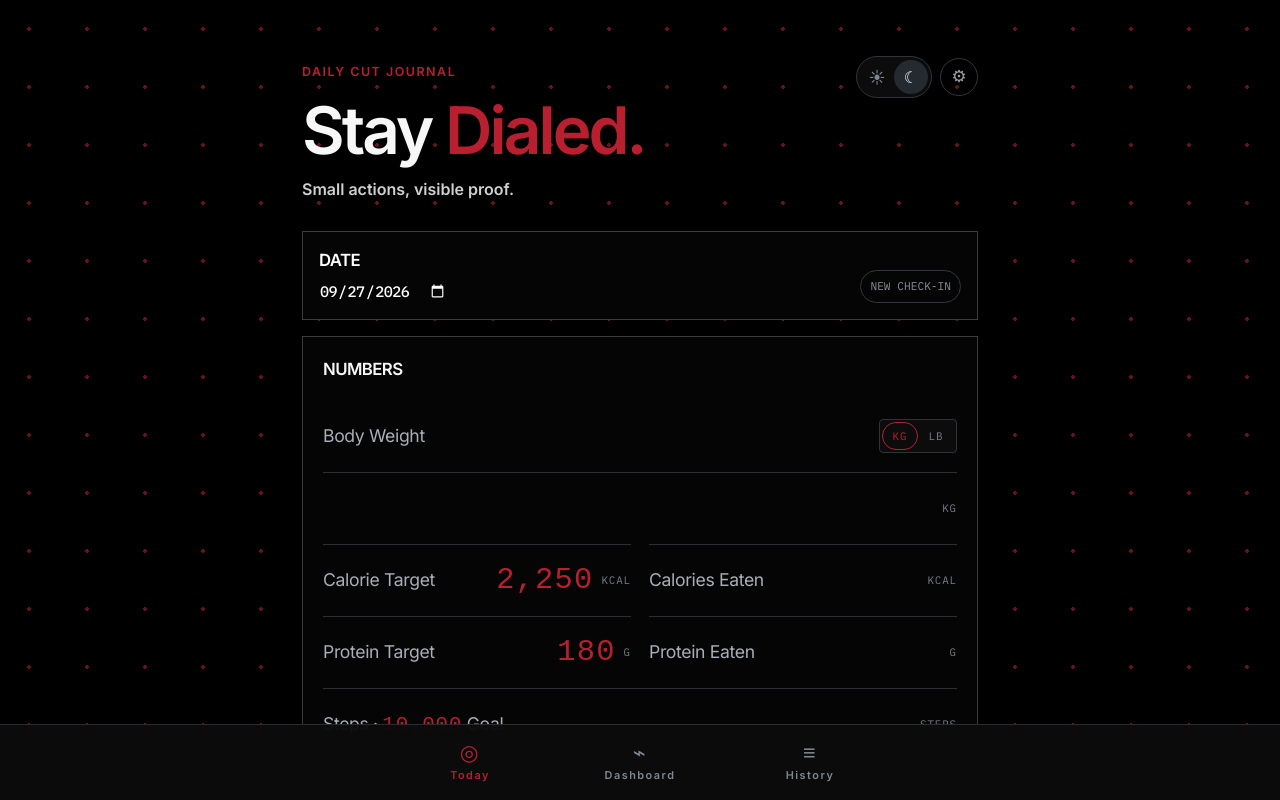
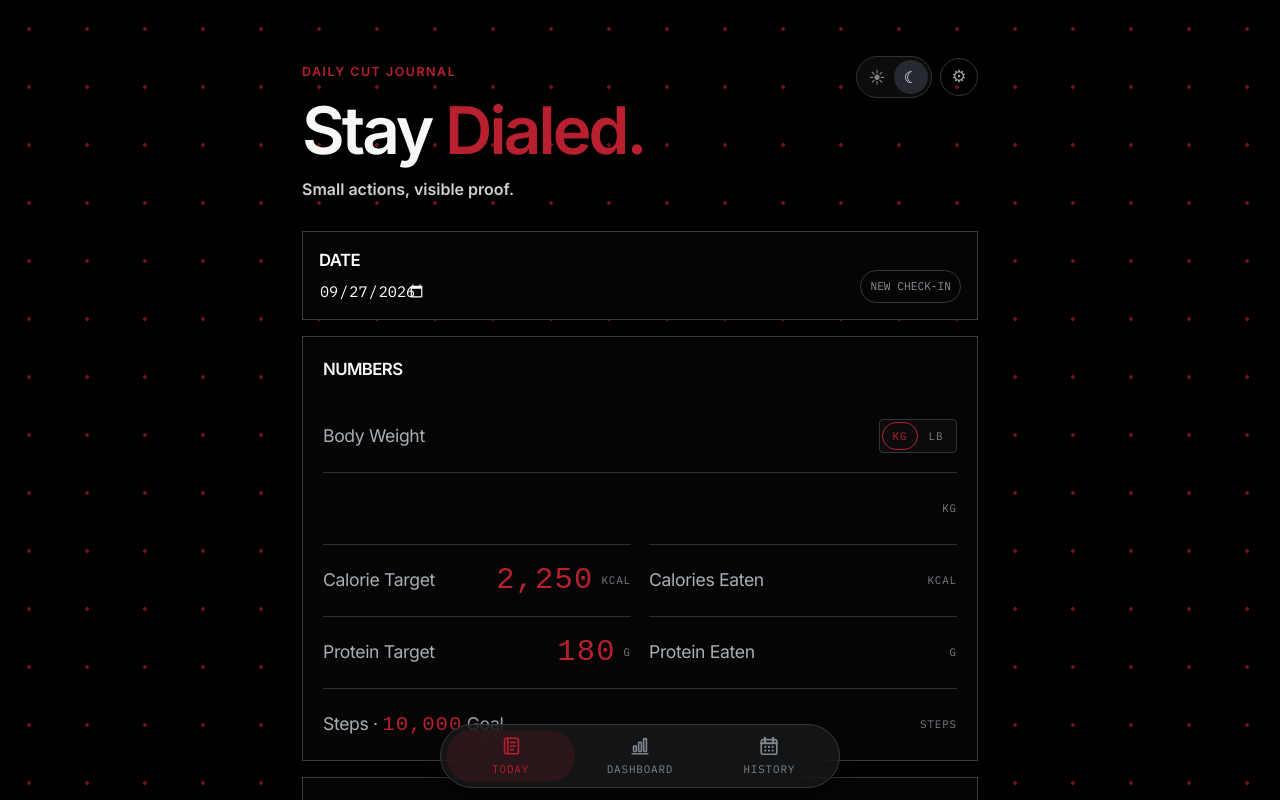
Before and after one commit to carljer000/DIALED, a React (Vite) app in the folder client/: page / in a window 1280 px wide. Shown: the top 800 px of the page. Built offline with nearby package versions, Linux system fonts and the light colour scheme; no server answers; a web font is replaced by a local one.

Commit message:
Refine daily check-in experience

```diff
--- a/client/src/components/molecules/HeadspaceDetails.jsx
+++ b/client/src/components/molecules/HeadspaceDetails.jsx
@@ -7,7 +7,24 @@ const scales = [
 ];
 
 const trainingOptions = ["Rest day", "Completed", "Missed"];
-const challengeOptions = ["Hunger", "Low energy", "Social event", "Stress", "Time", "Injury", "Other"];
+const challengeOptions = [
+  "Hunger",
+  "Cravings",
+  "Low energy",
+  "Low motivation",
+  "Boredom",
+  "Social event",
+  "Stress",
+  "Time",
+  "Injury",
+  "Other",
+];
+
+const optionLabels = {
+  "Low energy": "Low Energy",
+  "Low motivation": "Low Motivation",
+  "Social event": "Social Event",
+};
 
 function ChoiceGroup({ label, options, value, onChange, className = "detail-options" }) {
   return (
@@ -21,7 +38,7 @@ function ChoiceGroup({ label, options, value, onChange, className = "detail-opti
             aria-pressed={value === option}
             onClick={() => onChange(value === option ? "" : option)}
           >
-            {option === "Low energy" ? "Low Energy" : option === "Social event" ? "Social Event" : option}
+            {optionLabels[option] || option}
           </Button>
         ))}
       </div>
--- a/client/src/components/organisms/BottomNav.jsx
+++ b/client/src/components/organisms/BottomNav.jsx
@@ -1,10 +1,43 @@
 import { NavLink } from "react-router-dom";
 
 const items = [
-  { to: "/", label: "Today", icon: "◎" },
-  { to: "/dashboard", label: "Dashboard", icon: "⌁" },
-  { to: "/history", label: "History", icon: "≡" },
+  { to: "/", label: "Today", icon: "journal" },
+  { to: "/dashboard", label: "Dashboard", icon: "chart" },
+  { to: "/history", label: "History", icon: "calendar" },
 ];
+
+function NavIcon({ name }) {
+  if (name === "journal") {
+    return (
+      <svg viewBox="0 0 24 24" fill="none" stroke="currentColor" strokeWidth="1.8" strokeLinecap="round" strokeLinejoin="round">
+        <rect x="5" y="3.5" width="15" height="17" rx="2" />
+        <path d="M8.5 3.5v17M11.5 8h5M11.5 12h5M11.5 16h3" />
+      </svg>
+    );
+  }
+
+  if (name === "chart") {
+    return (
+      <svg viewBox="0 0 24 24" fill="none" stroke="currentColor" strokeWidth="1.8" strokeLinecap="round" strokeLinejoin="round">
+        <path d="M3.5 20.5h17" />
+        <rect x="5" y="12" width="3" height="6" rx="0.7" />
+        <rect x="10.5" y="8" width="3" height="10" rx="0.7" />
+        <rect x="16" y="4" width="3" height="14" rx="0.7" />
+      </svg>
+    );
+  }
+
+  if (name === "calendar") {
+    return (
+      <svg viewBox="0 0 24 24" fill="none" stroke="currentColor" strokeWidth="1.8" strokeLinecap="round" strokeLinejoin="round">
+        <rect x="3.5" y="5" width="17" height="16" rx="2" />
+        <path d="M7.5 3v4M16.5 3v4M3.5 9h17M8 13h.01M12 13h.01M16 13h.01M8 17h.01M12 17h.01M16 17h.01" strokeWidth="2.4" />
+      </svg>
+    );
+  }
+
+  return name;
+}
 
 export default function BottomNav() {
   return (
@@ -16,7 +49,7 @@ export default function BottomNav() {
           end={item.to === "/"}
           className={({ isActive }) => `nav-item ${isActive ? "active" : ""}`}
         >
-          <span aria-hidden="true">{item.icon}</span>
+          <span className="nav-icon" aria-hidden="true"><NavIcon name={item.icon} /></span>
           {item.label}
         </NavLink>
       ))}
--- a/client/src/components/organisms/WeightTrendChart.jsx
+++ b/client/src/components/organisms/WeightTrendChart.jsx
@@ -35,10 +35,10 @@ export default function WeightTrendChart({ checkins, unit = "kg" }) {
       </div>
       {chartData.length > 1 ? (
         <div className="chart">
-          <ResponsiveContainer width="100%" height={220}>
-            <LineChart data={chartData} margin={{ top: 12, right: 4, left: -20, bottom: 0 }}>
-              <XAxis dataKey="date" tickFormatter={(date) => shortDate(date).toUpperCase()} tick={axisTick} axisLine={false} tickLine={false} interval="preserveStartEnd" />
-              <YAxis dataKey="displayWeight" tick={axisTick} axisLine={false} tickLine={false} domain={["dataMin - 0.5", "dataMax + 0.5"]} />
+          <ResponsiveContainer width="100%" height={248}>
+            <LineChart data={chartData} margin={{ top: 12, right: 12, left: 0, bottom: 16 }}>
+              <XAxis dataKey="date" tickFormatter={(date) => shortDate(date).toUpperCase()} tick={axisTick} height={52} tickMargin={28} minTickGap={16} axisLine={false} tickLine={false} interval="preserveStartEnd" />
+              <YAxis dataKey="displayWeight" tick={axisTick} width={46} axisLine={false} tickLine={false} domain={["dataMin - 0.5", "dataMax + 0.5"]} />
               <Tooltip labelFormatter={shortDate} formatter={(value) => [`${value} ${unit}`, "Weight"]} contentStyle={{ background: "#171a1f", border: "1px solid #2a3038", borderRadius: 12 }} />
               <Line type="monotone" dataKey="displayWeight" stroke="#b82030" strokeWidth={3} dot={false} activeDot={{ r: 5, fill: "#b82030" }} />
             </LineChart>
--- a/client/src/styles/checkin.css
+++ b/client/src/styles/checkin.css
@@ -37,8 +37,15 @@
 .date-row input[type="date"] {
   font-family: var(--font-meta);
   font-size: 0.95rem;
-  font-weight: 500;
+  font-weight: 400;
+  letter-spacing: 0;
+  text-transform: uppercase;
   -webkit-text-fill-color: #fff;
+}
+
+.date-row input[type="date"]::-webkit-calendar-picker-indicator {
+  margin-left: 8px;
+  transform: translateX(-36px);
 }
 
 .status-chip {
--- a/client/src/styles/headspace.css
+++ b/client/src/styles/headspace.css
@@ -117,14 +117,15 @@
   text-transform: none;
 }
 
-.history-headspace { display: flex; flex-wrap: wrap; gap: 7px; margin-top: 16px; }
+.history-headspace { display: flex; flex-wrap: wrap; gap: 8px; margin-top: 18px; }
 
 .history-headspace strong, .history-headspace span {
   border: 1px solid #34363b;
   border-radius: 999px;
   color: #9ea5af;
-  font-size: 0.67rem;
-  padding: 5px 8px;
+  font-size: 0.8rem;
+  line-height: 1.3;
+  padding: 7px 10px;
 }
 
 .history-headspace strong { border-color: var(--accent); color: var(--accent-ink); }
--- a/client/src/styles/layout.css
+++ b/client/src/styles/layout.css
@@ -1,7 +1,7 @@
 .app-shell {
   min-height: 100vh;
   min-height: 100dvh;
-  padding-bottom: calc(86px + env(safe-area-inset-bottom, 0px));
+  padding-bottom: calc(108px + env(safe-area-inset-bottom, 0px));
 }
 
 .page {
@@ -81,43 +81,48 @@
 
 .bottom-nav {
   backdrop-filter: blur(18px);
-  background: rgba(12, 12, 13, 0.92);
-  border-top: 1px solid #2a2d33;
-  bottom: 0;
+  background: rgba(27, 28, 30, 0.68);
+  border: 1px solid #383b40;
+  border-radius: 999px;
+  bottom: calc(12px + env(safe-area-inset-bottom, 0px));
+  box-shadow: 0 10px 28px rgba(0, 0, 0, 0.42);
   display: flex;
-  height: calc(72px + env(safe-area-inset-bottom, 0px));
+  height: 64px;
   justify-content: center;
-  left: 0;
+  left: 50%;
+  max-width: 400px;
+  padding: 5px;
   position: fixed;
-  right: 0;
+  transform: translateX(-50%);
+  width: calc(100% - 32px);
   z-index: 15;
-  padding-bottom: env(safe-area-inset-bottom, 0px);
 }
 
 .nav-item {
   align-items: center;
+  border-radius: 999px;
   color: #7f8791;
   display: flex;
   flex: 1;
   flex-direction: column;
-  font-family: "Inter", -apple-system, BlinkMacSystemFont, "Segoe UI", Arial, sans-serif;
+  font-family: var(--font-meta);
   font-size: 0.68rem;
-  font-weight: 600;
+  font-weight: 400;
   gap: 3px;
   justify-content: center;
-  letter-spacing: 1.5px;
+  letter-spacing: 0.08em;
   max-width: 170px;
   min-height: 44px;
   text-decoration: none;
-  text-transform: none;
+  text-transform: uppercase;
 }
 
-.nav-item span { font-size: 1.35rem; line-height: 1; }
-.nav-item.active { color: var(--accent-ink); }
+.nav-icon { align-items: center; display: flex; font-size: 1.35rem; height: 24px; justify-content: center; line-height: 1; width: 24px; }
+.nav-icon svg { display: block; height: 22px; width: 22px; }
+.nav-item.active { background: rgba(184, 32, 48, 0.14); color: var(--accent-ink); }
 
 @media (min-width: 640px) {
   .page { padding: 56px 32px 40px; }
-  .bottom-nav { height: calc(76px + env(safe-area-inset-bottom, 0px)); }
 }
 
 @media (max-width: 520px) {
--- a/client/src/styles/theme.css
+++ b/client/src/styles/theme.css
@@ -150,14 +150,15 @@
 [data-theme="light"] .history-item .daily-win { color: #24282f; }
 
 [data-theme="light"] .bottom-nav {
-  background: rgba(255, 255, 255, 0.94);
+  background: rgba(255, 255, 255, 0.72);
   border-color: #cfd4da;
+  box-shadow: 0 10px 28px rgba(26, 32, 44, 0.16);
 }
 
 [data-theme="light"] .nav-item { color: #657080; }
-[data-theme="light"] .nav-item.active { color: var(--accent-ink); }
+[data-theme="light"] .nav-item.active { background: rgba(184, 32, 48, 0.1); color: var(--accent-ink); }
 
-[data-theme="light"] .stat-grid article { background: #e5e8ec; color: #24282f; }
+[data-theme="light"] .stat-grid article { background: #fff; border-color: #c9cdd3; color: #24282f; }
 [data-theme="light"] .heatmap-cell.empty,
 [data-theme="light"] .legend i.empty { background: #d9dde2; }
 [data-theme="light"] .progress-track,
@@ -165,7 +166,6 @@
 [data-theme="light"] .signal-grid article,
 [data-theme="light"] .weekly-snapshot div,
 [data-theme="light"] .monthly-summary-metric { border-color: #d7dbe0; }
-[data-theme="light"] .signal-grid strong,
 [data-theme="light"] .monthly-summary-metric > small,
 [data-theme="light"] .monthly-summary-metric > span,
 [data-theme="light"] .weekly-details dd { color: #24282f; }
--- a/client/src/utils/checkins.js
+++ b/client/src/utils/checkins.js
@@ -25,6 +25,14 @@ const reflectionPrompts = [
   "What affected your energy, hunger, or focus today?",
   "What would make tomorrow's check-in easier?",
   "What are you proud of today, even if the plan was not perfect?",
+  "What felt easier than usual today?",
+  "What almost knocked you off track, and what helped?",
+  "What did you do today that future-you will appreciate?",
+  "When did you feel most in control today?",
+  "What is one small choice you want to repeat tomorrow?",
+  "What do you need more of right now: rest, food, movement, or support?",
+  "What did you notice about your hunger, energy, or mood today?",
+  "What’s one thing you handled better than you would have before?",
 ];
 
 export function reflectionPromptForDate(date) {
@@ -258,7 +266,10 @@ function weeklyFocus(summary) {
 
   const challengeFocus = {
     Hunger: "Prepare a higher-volume meal for the time hunger usually hits.",
+    Cravings: "Plan a satisfying portion before the craving window so the choice stays intentional.",
     "Low energy": "Reduce friction: prepare tomorrow’s food and training plan tonight.",
+    "Low motivation": "Shrink tomorrow’s plan to the smallest action you can start without negotiating.",
+    Boredom: "Change one meal, route, or training detail so the routine still feels yours.",
     "Social event": "Decide your flexible meal and calorie buffer before the event.",
     Stress: "Choose one simple fallback meal for stressful days.",
     Time: "Pre-log one fast meal you can repeat when time is tight.",
```
Also changed, not shown: client/src/styles/dashboard.css (+19 -8 lines).
